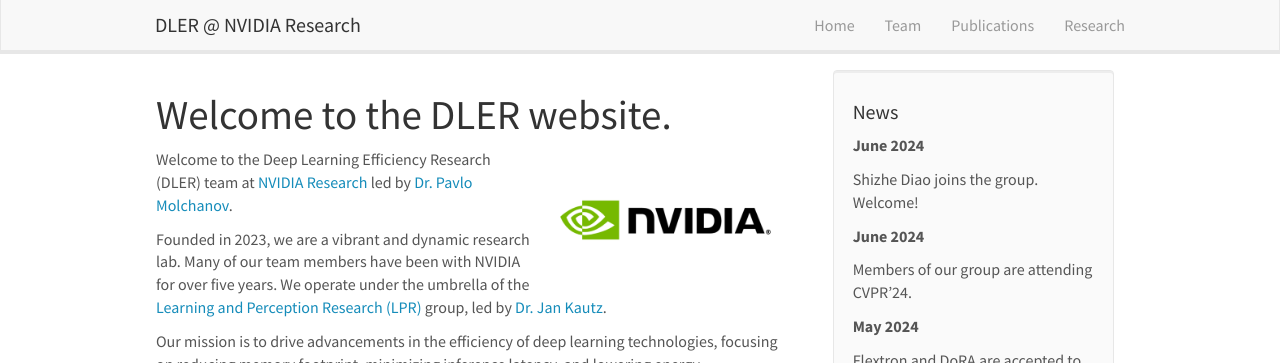
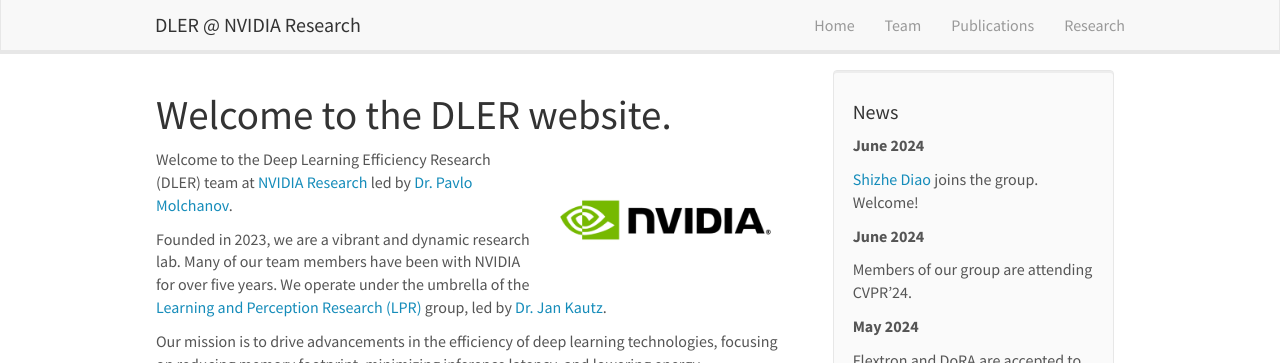
Before and after one commit to nv-dler/nv-dler.github.io, a Jekyll site: the page built from _pages/home.md, in a window 1280 px wide and 1002 px high. Shown: the top 363 px of the window. Built offline with Jekyll 4.4.1, drawn with Linux system fonts in a browser that asks for light colours; nearby versions of some CDN libraries; part of the change alters nothing that is shown.

Commit message:
link to news

```diff
--- a/_data/news.yml
+++ b/_data/news.yml
@@ -1,5 +1,5 @@
 - date: June 2024
-  headline: Shizhe Diao joins the group. Welcome!
+  headline: <a href="https://shizhediao.github.io">Shizhe Diao</a> joins the group. Welcome!
 
 - date: June 2024
   headline: Members of our group are attending CVPR'24.
```
